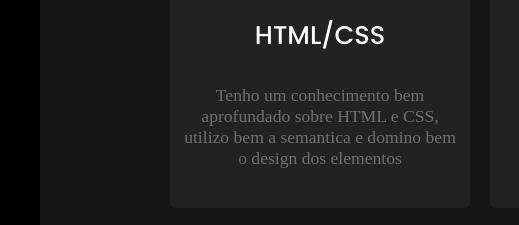
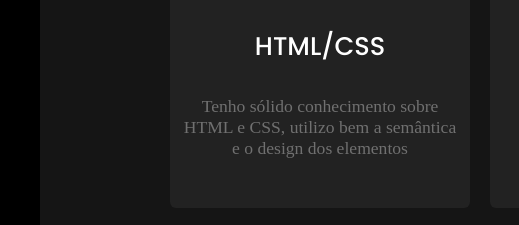
Before and after one commit to Tete2703/meu_portfolio, a plain HTML site: page index.html in a window 1280 px wide. Shown: the part 2158-2383 px from the top of the page, 0-519 px from the left. Drawn offline with Linux system fonts and the light colour scheme.

Commit message:
Update index.html

```diff
--- a/index.html
+++ b/index.html
@@ -110,7 +110,7 @@
                 <li>
                     <img src="img/codificacao.png" alt="simbolo htm e css" class="icones">
                     <h3>HTML/CSS</h3>
-                    <p>Tenho um conhecimento bem aprofundado sobre HTML e CSS, utilizo bem a semantica e domino bem o design dos elementos </p>
+                    <p>Tenho sólido conhecimento sobre HTML e CSS, utilizo bem a semântica e o design dos elementos </p>
                 </li>
                 <li>
                     <img src="img/js.png" alt="JavaScript" class="icones">
```
